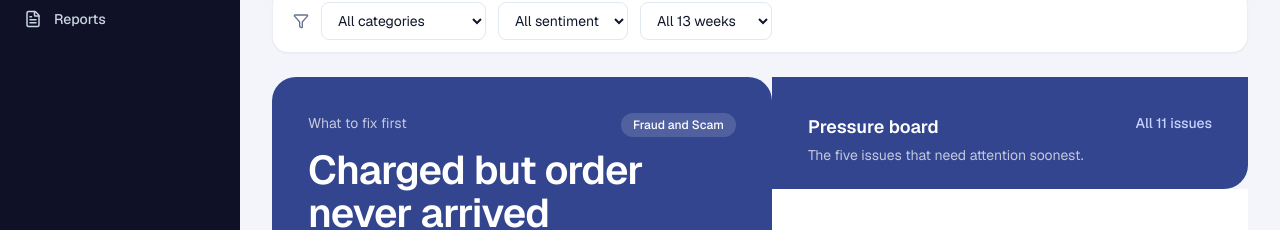
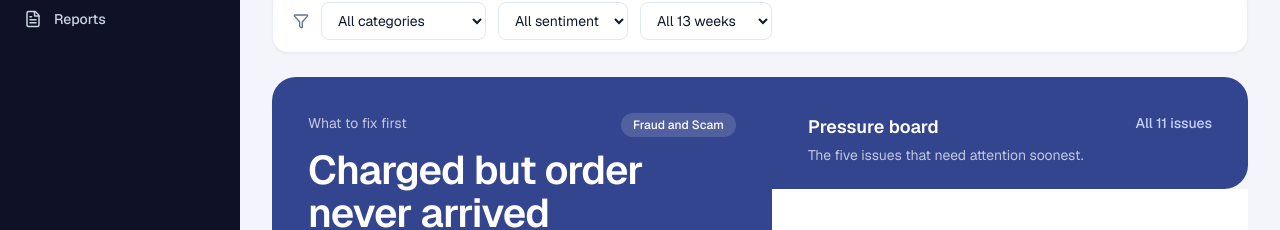
Before and after one commit to AbhishekKumarCode/insightflow, a Next.js app: page /overview in a window 1280 px wide. Shown: the part 311-541 px from the top of the page. Built offline with nearby package versions, Linux system fonts and the light colour scheme.

Commit message:
Hero: square top-right on blue left card, rounded top-right on blue tab
Co-Authored-By: Claude Sonnet 5.5 <noreply@anthropic.com>

```diff
--- a/src/app/overview/page.tsx
+++ b/src/app/overview/page.tsx
@@ -72,7 +72,7 @@ export default function Overview() {
         <div className="space-y-6">
           {top && (
             <section className="grid text-white lg:grid-cols-[1.05fr_1fr]">
-              <div className="flex flex-col rounded-t-3xl bg-hero p-7 md:p-9 lg:rounded-3xl">
+              <div className="flex flex-col rounded-t-3xl bg-hero p-7 md:p-9 lg:rounded-3xl lg:rounded-tr-none">
                 <div className="flex items-start justify-between gap-4">
                   <p className="text-sm text-white/70">What to fix first</p>
                   <span className="rounded-full bg-white/15 px-3 py-1 text-xs font-medium">{top.category}</span>
@@ -99,7 +99,7 @@ export default function Overview() {
               </div>
 
               <div className="flex flex-col">
-                <div className="flex items-start justify-between gap-4 bg-hero px-7 pb-6 pt-7 md:px-9 md:pt-9 lg:rounded-br-3xl">
+                <div className="flex items-start justify-between gap-4 bg-hero px-7 pb-6 pt-7 md:px-9 md:pt-9 lg:rounded-tr-3xl lg:rounded-br-3xl">
                   <div>
                     <h3 className="text-lg font-semibold">Pressure board</h3>
                     <p className="mt-1 text-sm text-white/70">The five issues that need attention soonest.</p>
```
